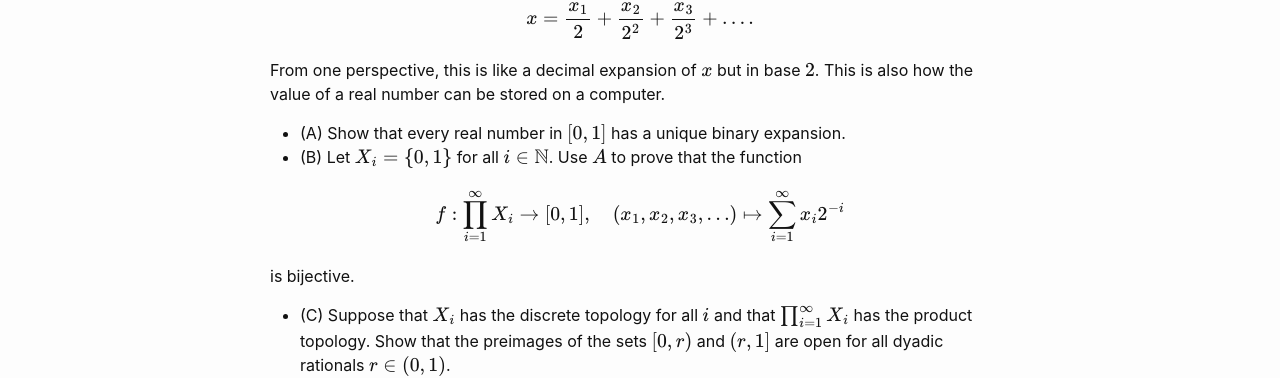
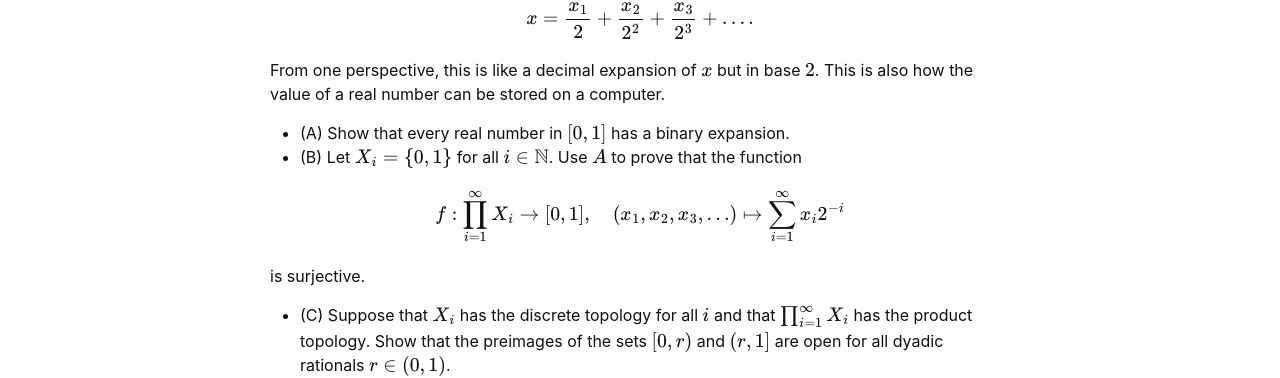
Before and after one commit to wcasper/math414fall2022, a Jekyll site: the page built from _homework/hw5.md, in a window 1280 px wide. Shown: the part 1397-1775 px from the top of the page. Built offline with Jekyll 4.4.1, drawn with Linux system fonts in a browser that asks for light colours.

Commit message:
fixed issues with problem 5

```diff
--- a/_homework/hw5.md
+++ b/_homework/hw5.md
@@ -53,12 +53,12 @@ $$x = \frac{x_1}{2} + \frac{x_2}{2^2} + \frac{x_3}{2^3} + \dots.$$
 From one perspective, this is like a decimal expansion of $$x$$ but in base $$2$$.
 This is also how the value of a real number can be stored on a computer.
 
-* (A) Show that every real number in $$[0,1]$$ has a unique binary expansion.
+* (A) Show that every real number in $$[0,1]$$ has a binary expansion.
 * (B) Let $$X_i = \{0,1\}$$ for all $$i\in\mathbb N$$.  Use $$A$$ to prove that the function
 
 $$f:\prod_{i=1}^\infty X_i\rightarrow [0,1],\quad (x_1,x_2,x_3,\dots)\mapsto \sum_{i=1}^\infty x_i2^{-i}$$
 
-is bijective.
+is surjective.
 
 * (C) Suppose that $$X_i$$ has the discrete topology for all $$i$$ and that $$\prod_{i=1}^\infty X_i$$ has the product topology.  Show that the preimages of the sets $$[0,r)$$ and $$(r,1]$$ are open for all dyadic rationals $$r\in (0,1)$$.
 
```
